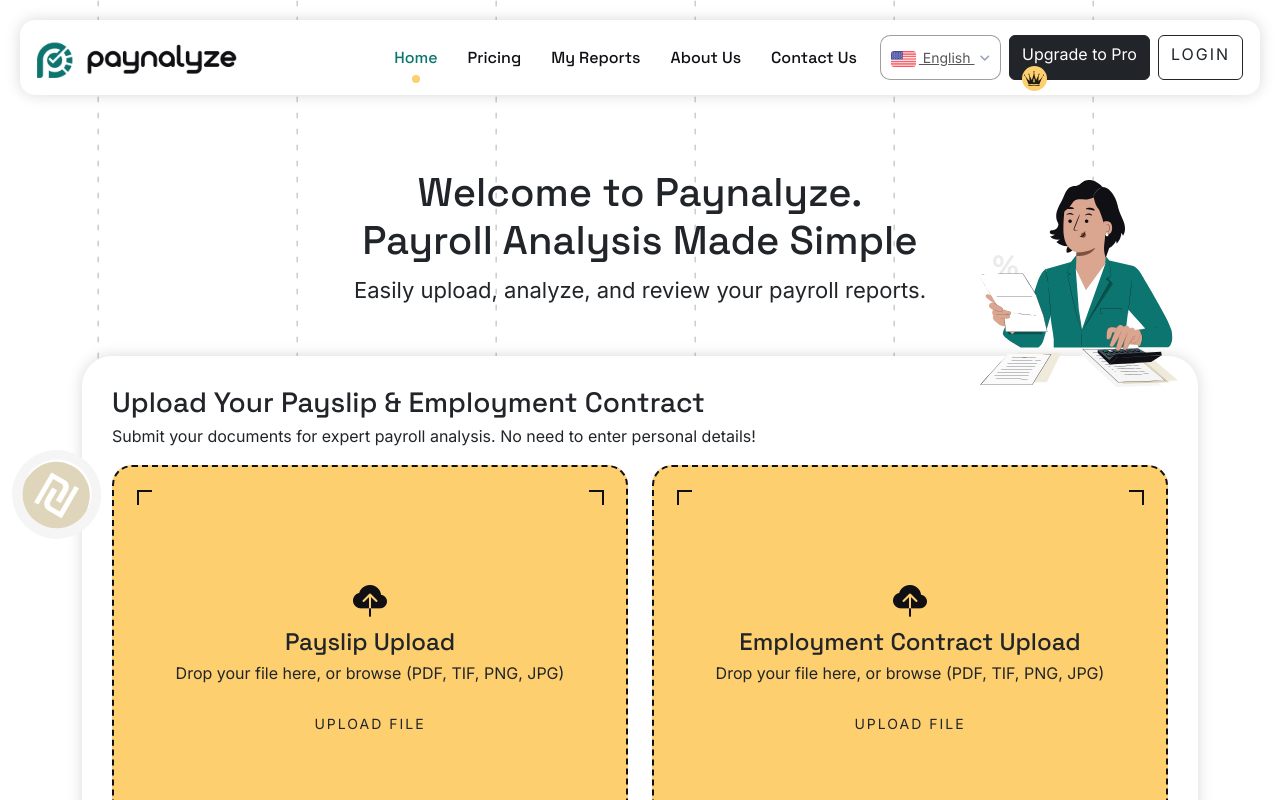
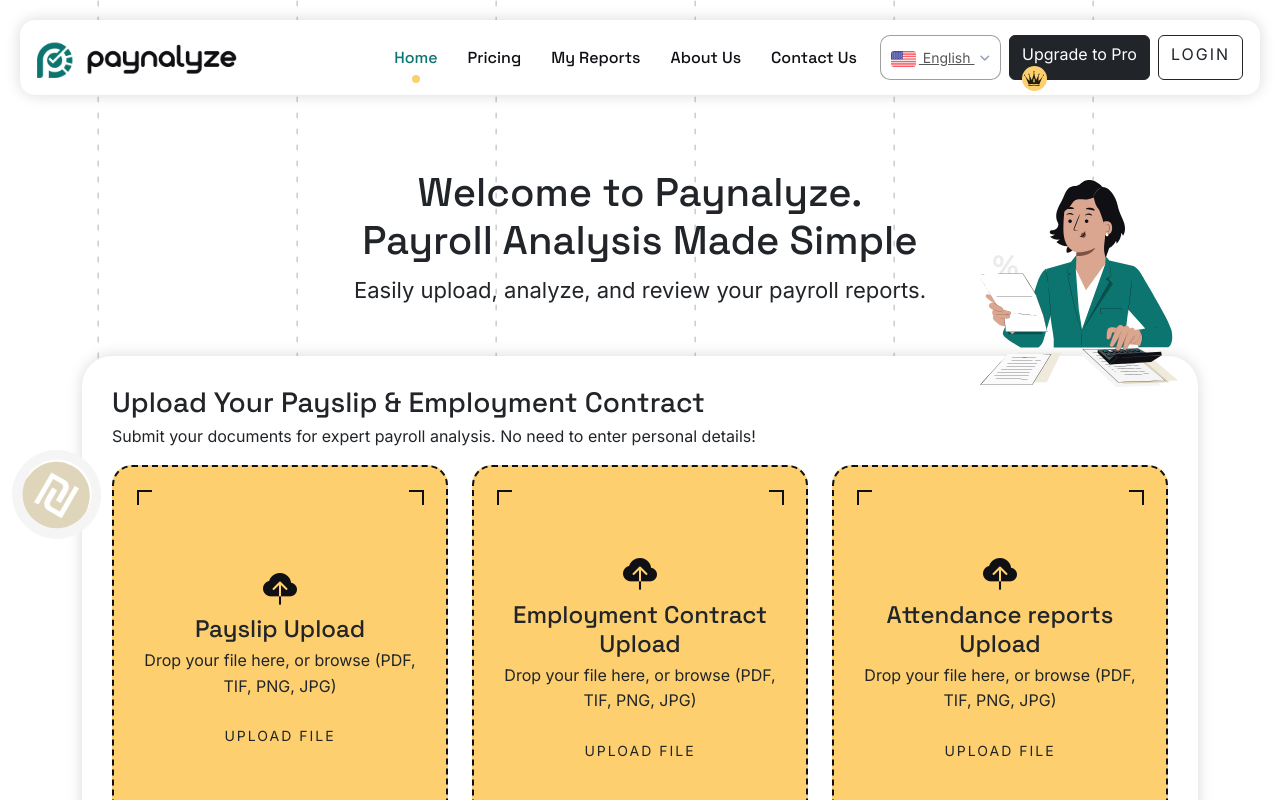
Before and after one commit to Gourav-21/legal-frontend, a Next.js app: page /en in a window 1280 px wide. Shown: the top 800 px of the page. Built offline with nearby package versions, Linux system fonts and the light colour scheme.

Commit message:
added attendance to the ui

```diff
--- a/components/FileAnalysis.tsx
+++ b/components/FileAnalysis.tsx
@@ -21,6 +21,7 @@ const FileAnalysis: React.FC<FileAnalysisProps> = ({ lang, dictionary }) => {
   // File Upload States
   const [payslipFiles, setPayslipFiles] = useState<UploadedFile[]>([]);
   const [contractFiles, setContractFiles] = useState<UploadedFile[]>([]);
+  const [attendanceFiles, setAttendanceFiles] = useState<UploadedFile[]>([]); // New state for attendance reports
   const [context, setContext] = useState<string>(''); // State for additional context input
   const router = useRouter();
 
@@ -42,8 +43,8 @@ const FileAnalysis: React.FC<FileAnalysisProps> = ({ lang, dictionary }) => {
   };
 
   const handleProcessDocuments = async () => {
-    if (payslipFiles.length === 0 && contractFiles.length === 0) {
-      alert('Please upload at least one payslip or contract file.'); // Or use a more sophisticated notification
+    if (payslipFiles.length === 0 && contractFiles.length === 0 && attendanceFiles.length === 0) {
+      alert('Please upload at least one payslip, contract, or attendance file.'); // Or use a more sophisticated notification
       return;
     }
 
@@ -61,6 +62,11 @@ const FileAnalysis: React.FC<FileAnalysisProps> = ({ lang, dictionary }) => {
     contractFiles.forEach(uploadedFile => {
       formData.append('files', uploadedFile.file);
       formData.append('doc_types', 'contract');
+    });
+
+    attendanceFiles.forEach(uploadedFile => { // Add attendance files to formData
+      formData.append('files', uploadedFile.file);
+      formData.append('doc_types', 'attendance');
     });
 
     try {
@@ -144,6 +150,7 @@ const handleCreateReport = async (type:string) => {
         body: JSON.stringify({
           payslip_text: processingResult?.payslip_text ? processingResult.payslip_text : returnResult?.payslip_text,
           contract_text: processingResult?.contract_text ? processingResult.contract_text : returnResult?.contract_text,
+          attendance_text: processingResult?.attendance_text ? processingResult.attendance_text : returnResult?.attendance_text,
           type: type,
           context: context
         })
@@ -172,7 +179,7 @@ const handleCreateReport = async (type:string) => {
       {/* File Upload Section */}
       <div className="row">
         {/* Payslip Upload */}
-        <div className="col-lg-6" data-aos="fade-up" data-aos-duration="1500">
+        <div className="col-lg-4" data-aos="fade-up" data-aos-duration="1500">
           <FileUpload
             id="payslip"
             title={dictionary.hero.payslipUploadTitle}
@@ -185,7 +192,7 @@ const handleCreateReport = async (type:string) => {
         </div>
 
         {/* Contract Upload */}
-        <div className="col-lg-6 mt-4 mt-lg-0" data-aos="fade-up" data-aos-duration="1500">
+        <div className="col-lg-4 mt-4 mt-lg-0" data-aos="fade-up" data-aos-duration="1500">
           <FileUpload
             id="contract"
             title={dictionary.hero.contractUploadTitle}
@@ -194,6 +201,19 @@ const handleCreateReport = async (type:string) => {
             lang={lang}
             files={contractFiles}
             onFilesChange={setContractFiles}
+          />
+        </div>
+
+        {/* Attendance Report Upload */}
+        <div className="col-lg-4 mt-4 mt-lg-0" data-aos="fade-up" data-aos-duration="1500">
+          <FileUpload
+            id="attendance"
+            title={dictionary.hero.attendanceUploadTitle}
+            text={dictionary.hero.attendanceUploadText}
+            buttonText={dictionary.hero.uploadButton}
+            lang={lang}
+            files={attendanceFiles}
+            onFilesChange={setAttendanceFiles}
           />
         </div>
       </div>
@@ -214,7 +234,7 @@ const handleCreateReport = async (type:string) => {
             type="button"
             className="btn btn-success w-100 p-4"
             onClick={handleProcessDocuments}
-            disabled={isProcessing || (payslipFiles.length === 0 && contractFiles.length === 0)}
+            disabled={isProcessing || (payslipFiles.length === 0 && contractFiles.length === 0 && attendanceFiles.length === 0)}
           >
             {/* {processingResult != null ? 'Processed' : (
                 <>
--- a/components/FileUpload.tsx
+++ b/components/FileUpload.tsx
@@ -22,8 +22,6 @@ interface UploadedFile {
 const FileUpload: React.FC<FileUploadProps> = ({ id, title, text, buttonText, lang, files, onFilesChange }) => {
   const [isDragging, setIsDragging] = useState(false);
   const fileInputRef = useRef<HTMLInputElement>(null);
-
-  console.log(files)
 
   // Helper function to check if a file is an image
   const isImageFile = (file: File): boolean => {
--- a/dictionaries/en.json
+++ b/dictionaries/en.json
@@ -21,6 +21,8 @@
     "payslipUploadText": "Drop your file here, or browse (PDF, TIF, PNG, JPG)",
     "contractUploadTitle": "Employment Contract Upload",
     "contractUploadText": "Drop your file here, or browse (PDF, TIF, PNG, JPG)",
+    "attendanceUploadTitle": "Attendance reports Upload",
+    "attendanceUploadText": "Drop your file here, or browse (PDF, TIF, PNG, JPG)",
     "uploadButton": "Upload File",
     "actionButtons": {
       "createReport": "Create a report",
--- a/dictionaries/he.json
+++ b/dictionaries/he.json
@@ -21,6 +21,8 @@
     "payslipUploadText": "גרור את הקובץ לכאן, או דפדף (PDF, TIF, PNG, JPG)",
     "contractUploadTitle": "העלאת חוזה העסקה",
     "contractUploadText": "גרור את הקובץ לכאן, או דפדף (PDF, TIF, PNG, JPG)",
+    "attendanceUploadTitle": "העלאת דוחות נוכחות",
+    "attendanceUploadText": "גרור את הקובץ לכאן, או דפדף (PDF, TIF, PNG, JPG)",
     "uploadButton": "העלה קובץ",
     "actionButtons": {
       "createReport": "צור דוח",
```
